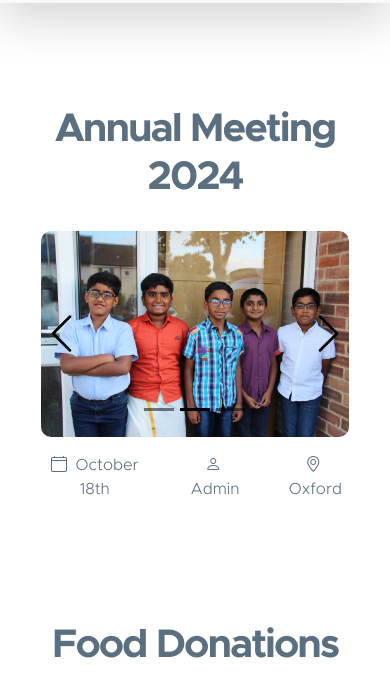
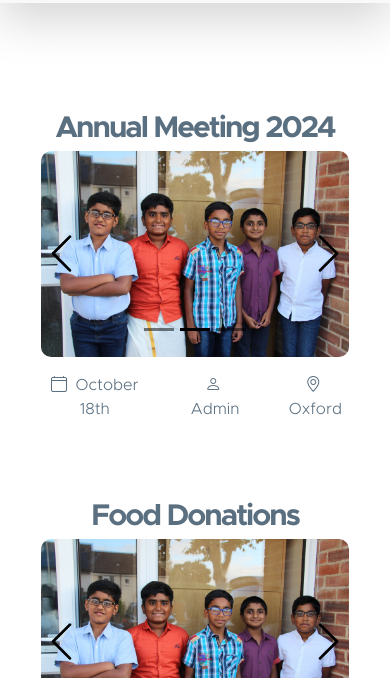
Before and after one commit to alisterd1503/GraceCharity, a plain HTML site: page gallery.html in a window 390 px wide. Shown: the part 166-844 px from the top of the page. Drawn offline with Linux system fonts and the light colour scheme.

Commit message:
Fixed gallery margin between carousels

```diff
--- a/css/templatemo-kind-heart-charity.css
+++ b/css/templatemo-kind-heart-charity.css
@@ -1415,7 +1415,7 @@ blockquote::before {
 .carousel-frame {
   width: 70%;
   position: relative;
-  margin-bottom: 20px;
+  margin-bottom: 40px;
 }
 
 .gallery-caption p,
@@ -1662,6 +1662,10 @@ blockquote::before {
     width: 90%;
     margin-bottom: 0;
   }
+  .carousel-container h1 {
+    font-size: 30px;
+    margin: 5px;
+  }
 
   .gallery-section .carousel-inner {
     max-width: 100%;
--- a/gallery.html
+++ b/gallery.html
@@ -127,7 +127,7 @@
     <main>
         <section class="gallery-section section-padding">
             <!-- Carousel 1 -->
-            <div class="carousel-container mb-5">
+            <div class="carousel-container">
                 <div class="carousel-frame p-1 mx-auto">
                     <br><br>
                     <h1>Annual Meeting 2024</h1>
```
